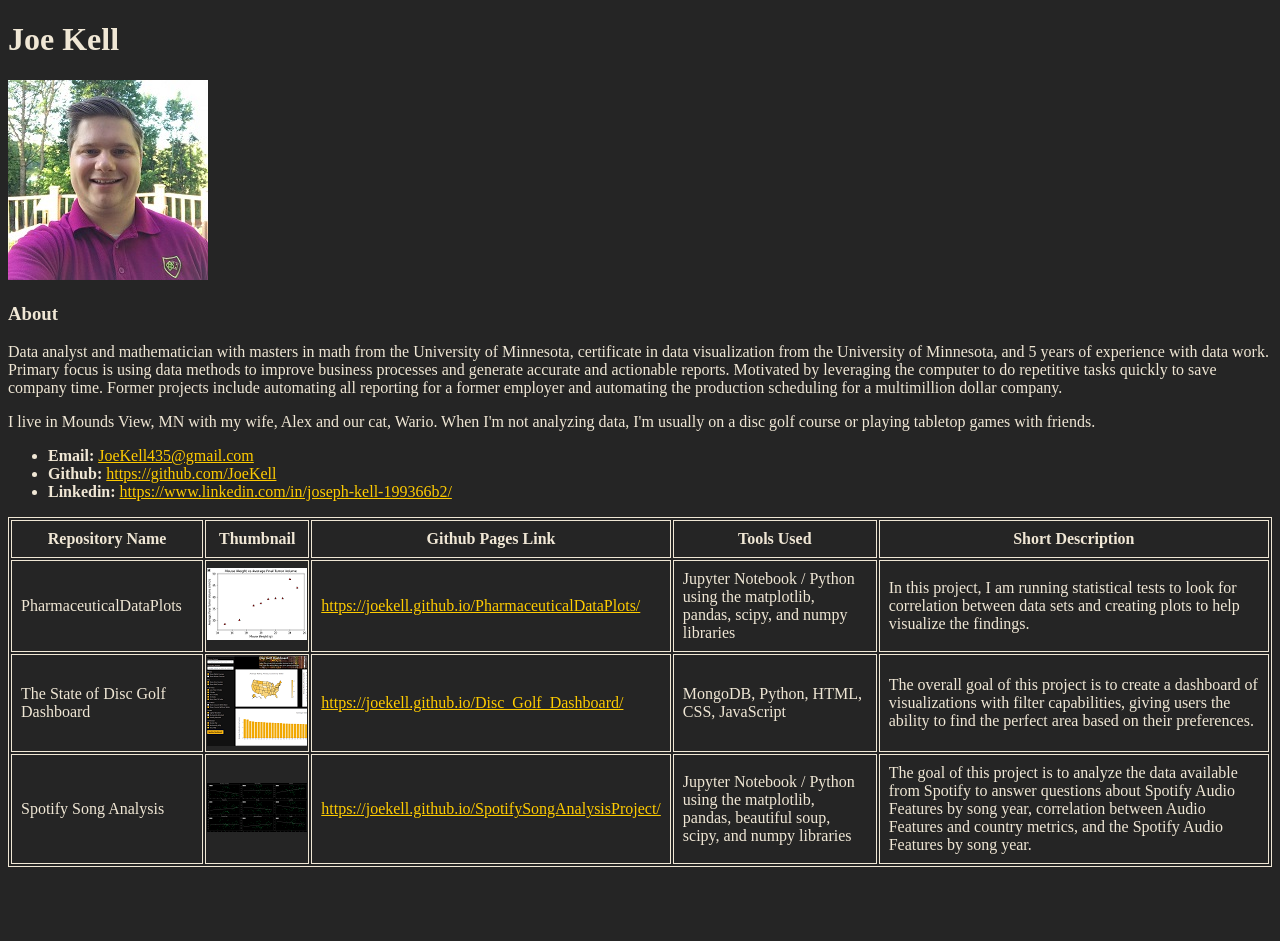
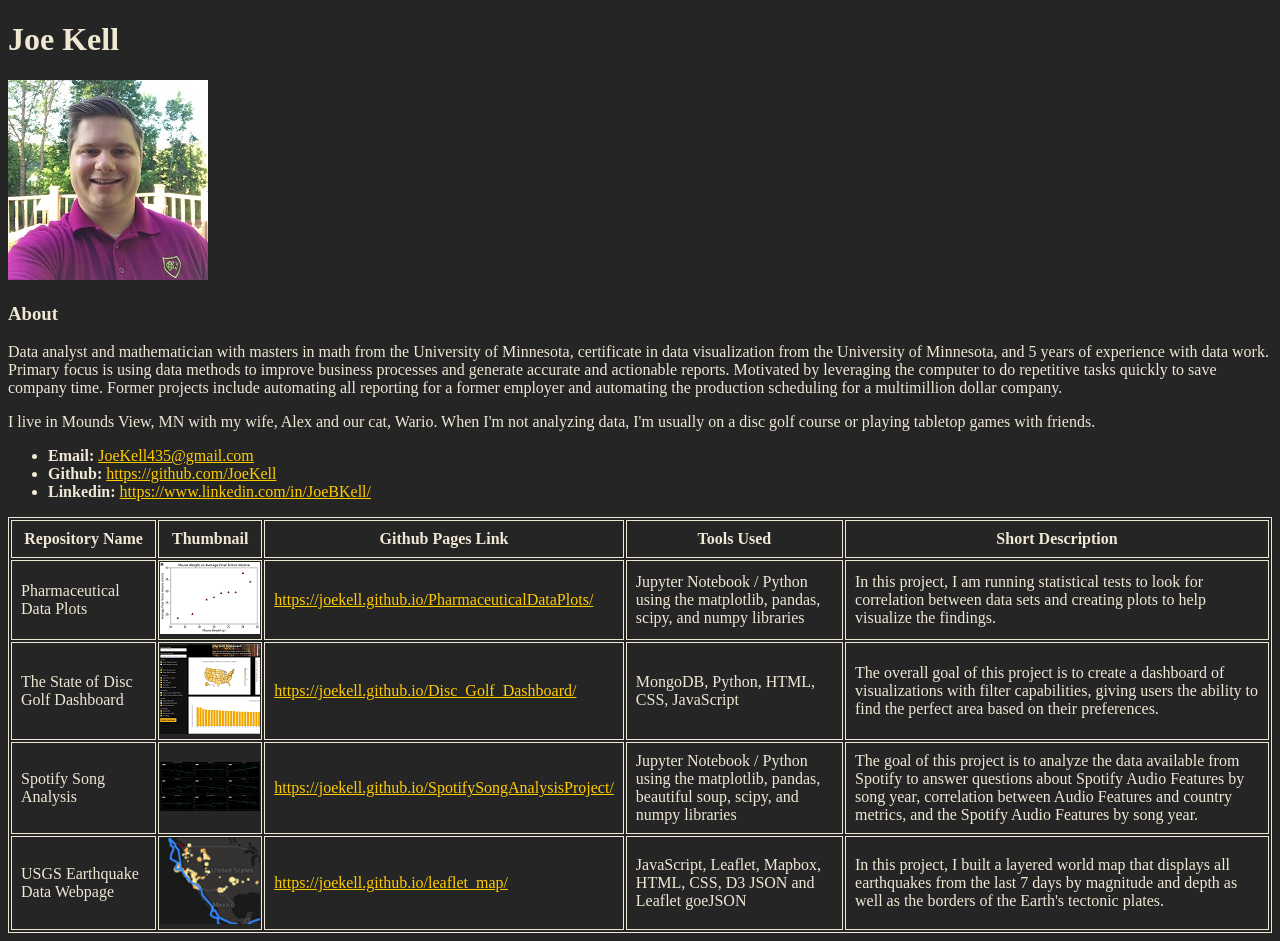
Before and after one commit to JoeKell/JoeKell.github.io, a plain HTML site: page index.html in a window 1280 px wide. Before the commit the page ends 875 px from the top, so only its background shows below. Drawn offline with Linux system fonts and the light colour scheme.

Commit message:
Added Earthquake Project

```diff
--- a/index.html
+++ b/index.html
@@ -30,7 +30,7 @@
   <ul>
     <li><strong>Email:</strong> <a href="mailto: JoeKell435@gmail.com">JoeKell435@gmail.com</a></li>
     <li><strong>Github:</strong> <a href="https://github.com/JoeKell" target="_blank">https://github.com/JoeKell</a></li>
-    <li><strong>Linkedin:</strong> <a href="https://www.linkedin.com/in/joseph-kell-199366b2/" target="_blank">https://www.linkedin.com/in/joseph-kell-199366b2/</a></li>
+    <li><strong>Linkedin:</strong> <a href="https://www.linkedin.com/in/JoeBKell/" target="_blank">https://www.linkedin.com/in/JoeBKell/</a></li>
   </ul>
 
   <table>
@@ -45,7 +45,7 @@
     </thead>
     <tbody>
       <tr>
-        <td><p>PharmaceuticalDataPlots</p></td>
+        <td><p>Pharmaceutical Data Plots</p></td>
         <td><img src="Images/PharmaceuticalThumbnail.PNG" alt="Scatter Plot with Regression Line"></td>
         <td><p><a href="https://joekell.github.io/PharmaceuticalDataPlots/" target="_blank">https://joekell.github.io/PharmaceuticalDataPlots/</a></p></td>
         <td><p>Jupyter Notebook / Python using the matplotlib, pandas, scipy, and numpy libraries</p></td>
@@ -65,6 +65,13 @@
         <td><p>Jupyter Notebook / Python using the matplotlib, pandas, beautiful soup, scipy, and numpy libraries</p></td>
         <td><p>The goal of this project is to analyze the data available from Spotify to answer questions about Spotify Audio Features by song year, correlation between Audio Features and country metrics, and the Spotify Audio Features by song year.</p></td>
       </tr>
+      <tr>
+        <td><p>USGS Earthquake Data Webpage</p></td>
+        <td><img src="Images/EarthquakeThumbnail.PNG" alt="Scatter Plot Grid"></td>
+        <td><p><a href="https://joekell.github.io/leaflet_map/" target="_blank">https://joekell.github.io/leaflet_map/</a></p></td>
+        <td><p>JavaScript, Leaflet, Mapbox, HTML, CSS, D3 JSON and Leaflet goeJSON</p></td>
+        <td><p>In this project, I built a layered world map that displays all earthquakes from the last 7 days by magnitude and depth as well as the borders of the Earth's tectonic plates.</p></td>
+      </tr>
     </tbody>
   </table>
 
```
Also changed, not shown: Images/EarthquakeThumbnail.PNG (added).
